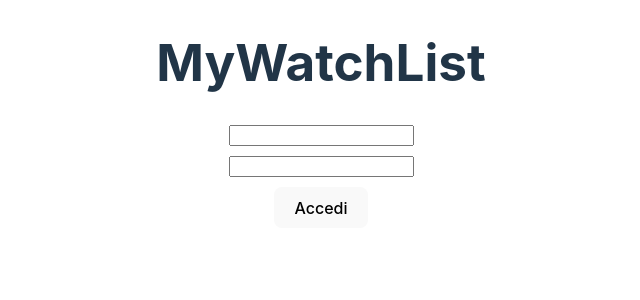
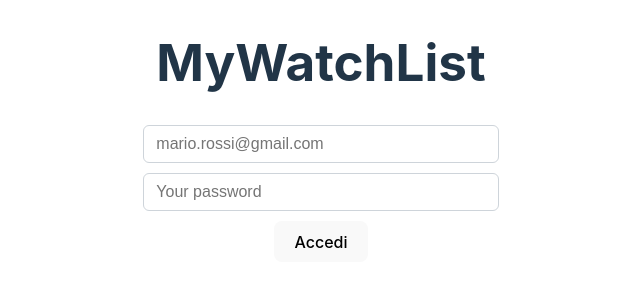
Before and after one commit to diblonss00/MovieAppReact, a React (Vite) app in the folder movie-app-react/: page / in a window 1280 px wide. Shown: the top 300 px of the page, without its empty margins (319-959 px from the left). Built offline with nearby package versions, Linux system fonts and the light colour scheme; no server answers.

Commit message:
fix: style component and link to get only a film

```diff
--- a/movie-app-react/src/components/LoginForm/LoginForm.scss
+++ b/movie-app-react/src/components/LoginForm/LoginForm.scss
@@ -2,3 +2,27 @@
     display: flex;
     flex-direction: column;
 }
+
+.inputForm {
+    position: relative;
+    flex: 1 1 auto;
+    width: 1%;
+    min-width: 0;
+    margin-bottom: 10px;
+    display: block;
+    width: 100%;
+    padding: 0.375rem 0.75rem;
+    font-size: 1rem;
+    font-weight: 400;
+    line-height: 1.5;
+    color: #212529;
+    background-color: #fff;
+    background-clip: padding-box;
+    border: 1px solid #ced4da;
+    -webkit-appearance: none;
+    -moz-appearance: none;
+    appearance: none;
+    border-radius: 0.375rem;
+    transition: border-color .15s ease-in-out, box-shadow .15s ease-in-out;
+
+}
--- a/movie-app-react/src/components/LoginForm/LoginForm.tsx
+++ b/movie-app-react/src/components/LoginForm/LoginForm.tsx
@@ -42,7 +42,7 @@ const LoginForm = (props: LoginProporm) => {
 
         }
         else {
-            alert("errore")
+            alert("credenziali errate!")
         }
 
     }
@@ -51,17 +51,18 @@ const LoginForm = (props: LoginProporm) => {
 
     return (
         <>
-            <div className="container">
+            <div className="container" style={{ display: 'flex', justifyContent: 'center', alignItems: 'center' }}>
                 <form action="" onSubmit={submitHandler} style={{ display: "flex", alignItems: "center", flexDirection: "column" }}>
                     <h1> MyWatchList</h1>
 
-                    <input type="email" name="" id="" value={email} onChange={emailChangeHandler} style={{ marginBottom: "10px" }} />
+                    <input className="inputForm" type="email" placeholder="mario.rossi@gmail.com" id="" value={email} onChange={emailChangeHandler} style={{ marginBottom: "10px" }} />
 
-                    <input type="password" name="" id="" value={password} onChange={passwordChangeHandler} style={{ marginBottom: "10px" }} />
+                    <input className="inputForm" type="password" name="" placeholder="Your password" id="" value={password} onChange={passwordChangeHandler} style={{ marginBottom: "10px" }} />
 
 
                     <button>Accedi</button>
 
+                    <p style={{ color: 'white' }}>Non hai un account? Registrati qui</p>
                 </form>
             </div>
 
--- a/movie-app-react/src/components/MovieCard/MovieCard.scss
+++ b/movie-app-react/src/components/MovieCard/MovieCard.scss
@@ -5,5 +5,5 @@
 
 
 .checked {
-    color: orange;
+    color: #f80000;
 }
--- a/movie-app-react/src/components/MovieCard/MovieCard.tsx
+++ b/movie-app-react/src/components/MovieCard/MovieCard.tsx
@@ -7,6 +7,7 @@ export interface Result {
     director: string
     writers: [],
     stars: [],
+    video: string,
     image: string
     movie: string
     rating: number
@@ -23,8 +24,9 @@ const MovieCard = (props: { item: Result }) => {
         <>
             <link rel="stylesheet" href="https://cdnjs.cloudflare.com/ajax/libs/font-awesome/4.7.0/css/font-awesome.min.css"></link>
 
-            <button style={{ marginRight: "20px" }}>
-                <div className="card">
+            <div style={{ display: 'flex', flexDirection: 'column', alignItems: 'center' }}>
+                <Link to={`/movies/${props.item.id}`}>
+                    <div className="card" style={{ marginRight: "20px" }}>
 
                         <div>
                             <img src={props.item.image} alt="Avatar" width={"100%"} />
@@ -44,11 +46,10 @@ const MovieCard = (props: { item: Result }) => {
                             <span className="fa fa-star"></span>
                         </div>
 
-                    <Button isFavorite={true}></Button>
+
+                    </div></Link>
+                <button style={{ marginTop: '10px' }}>Aggiungi alla WatchList</button>
             </div>
-
-            </button>
-
 
 
 
--- a/movie-app-react/src/components/Navbar/Navbar.tsx
+++ b/movie-app-react/src/components/Navbar/Navbar.tsx
@@ -3,7 +3,7 @@ import "./Navbar.scss"
 const Navbar = () => {
     return (
         <>
-            <nav className="justify-center mb-30">
+            <nav className="justify-center">
                 <h1 style={{ fontWeight: 'bold' }}>MyWatchList</h1>
             </nav>
 
--- a/movie-app-react/src/components/SideBarMovies/SideBarMovies.tsx
+++ b/movie-app-react/src/components/SideBarMovies/SideBarMovies.tsx
@@ -15,7 +15,7 @@ const SideBarMovies = (props: MoviesProp) => {
             <div className="sideBar">
 
                 <div style={{ display: 'flex', justifyContent: 'center', alignItems: 'center', flexDirection: "column" }}>
-                    <img src={props.user.image} alt="" style={{ width: "50%", marginLeft: "10px", borderRadius: "30px" }} />
+                    <img src={props.user.image} alt="" style={{ width: "50%", borderRadius: "30px", marginTop: '40px' }} />
                     <p style={{ textAlign: "center", fontWeight: "bold" }}> Benvenuto {props.user.name}!</p>
                 </div>
 
--- /dev/null
+++ b/movie-app-react/src/components/SingleMovie/SingleMovie.tsx
@@ -0,0 +1,25 @@
+import { Result } from "../MovieCard/MovieCard"
+
+const SingleMovie = (props: { item: Result }) => {
+
+    return (<>
+
+        <div style={{ display: 'flex', flexDirection: 'row' }}>
+
+            <div>
+                <img src={props.item.image} alt="" />
+            </div>
+        </div>
+
+
+
+
+
+
+
+
+
+    </>)
+}
+
+export default SingleMovie
--- a/movie-app-react/src/components/WishList/WishList.tsx
+++ b/movie-app-react/src/components/WishList/WishList.tsx
@@ -5,7 +5,7 @@ const WishList = () => {
     return (
         <>
             <div>
-                <h2>WatchList</h2>
+                <h3>WishList</h3>
             </div>
 
 
--- a/movie-app-react/src/index.scss
+++ b/movie-app-react/src/index.scss
@@ -15,6 +15,14 @@
   -webkit-text-size-adjust: 100%;
 }
 
+h3 {
+
+  color: #f80000;
+  ;
+}
+
+
+
 
 
 body {
@@ -24,13 +32,11 @@ body {
 
 a {
   font-weight: 500;
-  color: #646cff;
+  color: white;
   text-decoration: inherit;
 }
 
-a:hover {
-  color: #535bf2;
-}
+
 
 h1 {
   font-size: 3.2em;
--- a/movie-app-react/src/layouts/Movie.tsx
+++ b/movie-app-react/src/layouts/Movie.tsx
@@ -1,6 +1,8 @@
 import { useEffect, useState } from "react";
 import { useParams } from "react-router-dom"
 import MovieCard, { Result } from "../components/MovieCard/MovieCard"
+import Navbar from "../components/Navbar/Navbar";
+import SingleMovie from "../components/SingleMovie/SingleMovie";
 
 
 const Movie = () => {
@@ -16,9 +18,9 @@ const Movie = () => {
         const results = (await response.json());
         console.log("title", results)
 
-        let gay: [any] = [results]
+        let arrayMovie: [any] = [results]
 
-        setMovie(gay)
+        setMovie(arrayMovie)
 
 
 
@@ -38,19 +40,46 @@ const Movie = () => {
     return (
 
         <>
-            <div style={{ display: 'flex', flexDirection: 'row' }}>
 
-                <div>{movie.map((item) => (<MovieCard item={item}></MovieCard>
+            <Navbar></Navbar>
+
+            <div>
+
+                {movie.map((item) => (<SingleMovie item={item}></SingleMovie>))}
 
 
+            </div>
+
+            <div style={{ display: 'flex', justifyContent: 'flex-end', marginRight: '20px' }}>
+                <button>Aggiungi alla WatchList</button>
+            </div>
+
+            <div style={{ display: 'flex', flexDirection: 'column', marginLeft: '10px' }}>
+
+                <h1>{movie.map((item) => (item.title))} ({movie.map((item) => (item.releaseDate))}) </h1>
+                <p style={{ color: 'white' }}>{movie.map((item) => (item.description))}</p>
+
+                <div>
+                    <div style={{ display: 'flex', flexDirection: 'row', alignItems: 'center' }}>
+                        <h3>Director:</h3>
+                        <p style={{ color: 'white', marginLeft: '5px' }}>{movie.map((item) => (item.director))}</p>
+                    </div>
+
+                    <div style={{ display: 'flex', flexDirection: 'row', alignItems: 'center' }}>
+                        <h3>Writers:</h3>
+                        <p style={{ color: 'white', marginLeft: '5px' }}>{movie.map((item) => (item.writers))}</p>
+                    </div>
+
+                    <div style={{ display: 'flex', flexDirection: 'row', alignItems: 'center' }}>
+                        <h3>Stars:</h3>
+                        <p style={{ color: 'white', marginLeft: '5px' }}>{movie.map((item) => (item.stars))}</p>
+                    </div>
+                </div>
 
 
+            </div>
 
 
-
-                ))}</div>
-
-            </div>
 
 
 
--- a/movie-app-react/src/layouts/Movies.tsx
+++ b/movie-app-react/src/layouts/Movies.tsx
@@ -56,7 +56,8 @@ const Movies = () => {
                     <h3> New Releases</h3>
 
                     <div style={{ display: "flex", justifyContent: "space-between" }}>
-                        {movies.map((item) => (<Link to={`/movies/${item.id}`}><MovieCard item={item}></MovieCard></Link>))}
+                        {movies.map((item) => (<MovieCard item={item}></MovieCard>))}
+
                     </div>
 
                     <WishList></WishList>
```
Also changed, not shown: movie-app-react/src/components/SingleMovie/SingleMovie.scss (added). Lines whose indentation alone changed are shown as unchanged.
